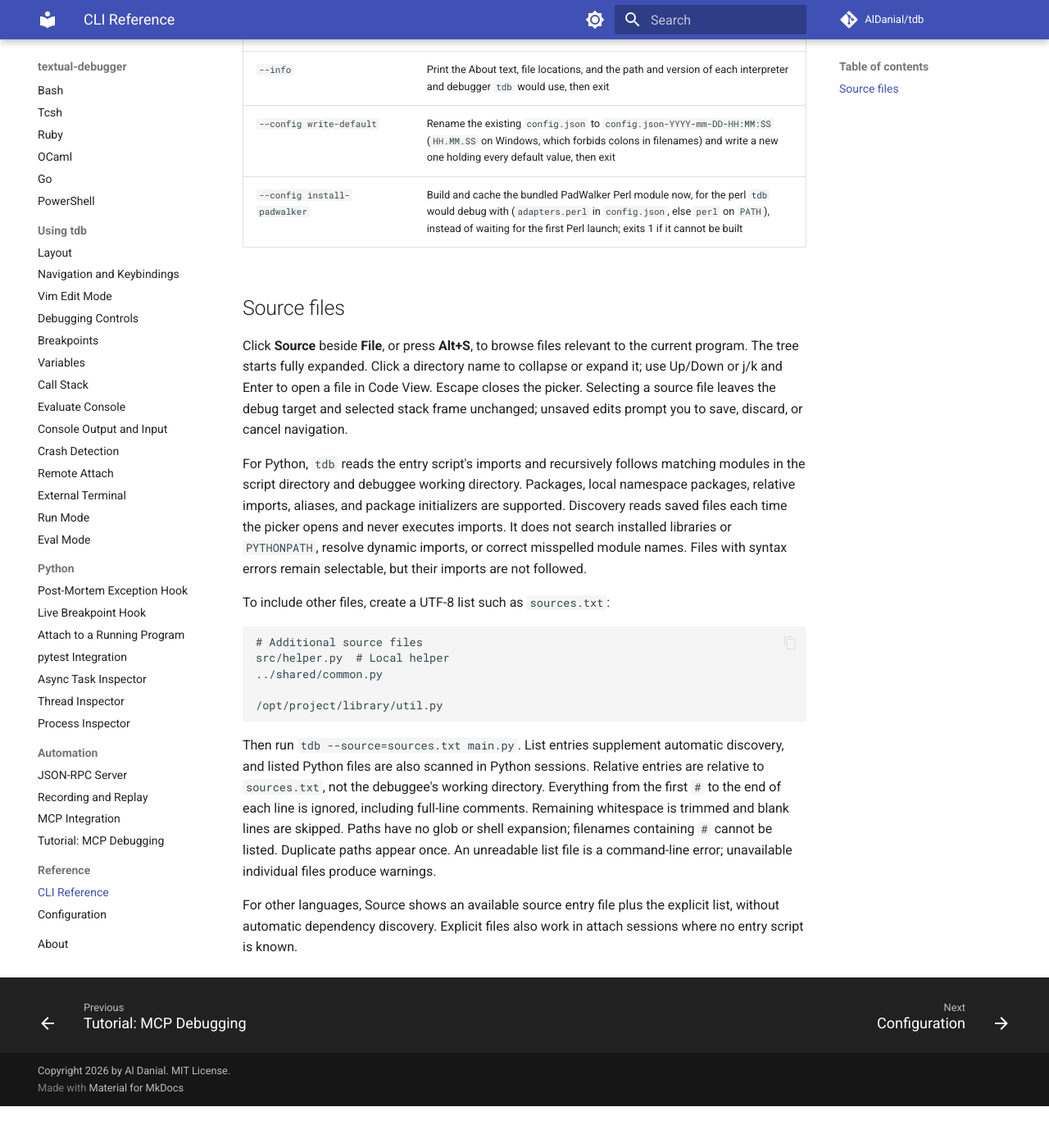
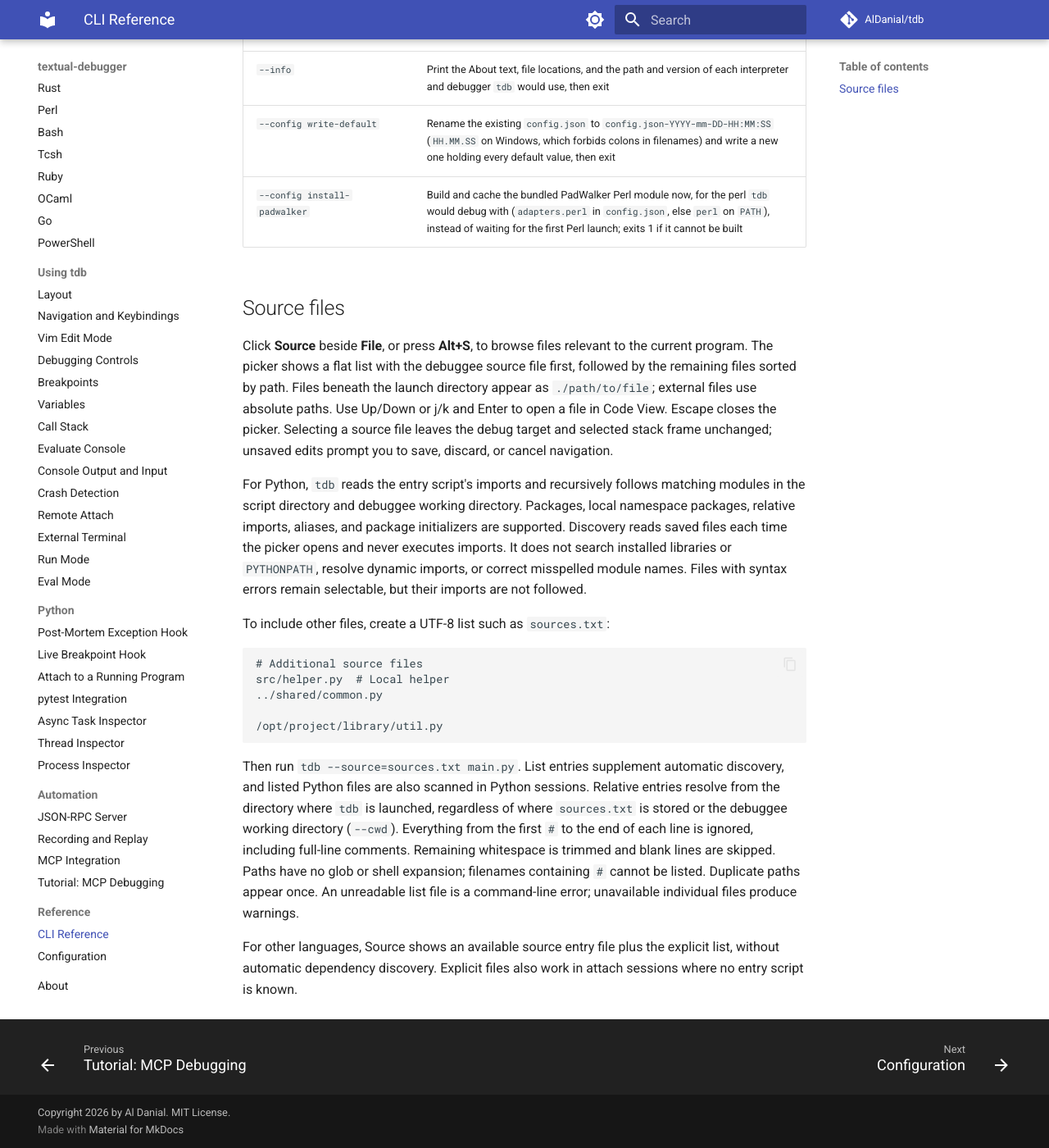
Before and after one commit to AlDanial/tdb, an MkDocs documentation site: the page built from docs/reference/cli.md, in a window 1280 px wide and 1400 px high, scrolled down 2474 px. Shown: the whole window at 82% size. Built offline with MkDocs 1.6.1 and Material for MkDocs 9.7.7, drawn with Linux system fonts in a browser that asks for light colours; comment, search, counter and statistics services are not loaded; before the commit the page ends 3823 px from its top, so only the background shows below that; some of the changed text lies outside the part shown.

Commit message:
feat: simplify Source modal navigation
Show source files as a flat list with the debuggee first. Resolve relative --source entries from the tdb launch directory, independent of the list location and --cwd. Update documentation and regression tests.

Validation: 216 related tests passed; formatting and whitespace checks passed.

Co-Authored-By: Codex GPT-6-Astra medium

```diff
--- a/docs/reference/cli.md
+++ b/docs/reference/cli.md
@@ -23,7 +23,7 @@ usage: tdb [-h] [-v] [-r [HOST:]PORT] [--cwd CWD] [--no-stop-on-entry]
 | `--if EXPR` | Make the `-k`/`-t` breakpoint just before it conditional: the program stops there only when `EXPR` is true, e.g. `-k module.py:27 --if "a > 7"`. `EXPR` uses the debug adapter's expression syntax for the program's language. At most one `--if` per breakpoint; not supported for Tcsh. |
 | `--no-stop-on-entry` | Do not pause at the first line (default: stop on entry; automatic when `-k` is given) |
 | `--cwd DIR` | Working directory for the debuggee |
-| `--source FILE` | Add files to the Source picker from a UTF-8 file containing one filename per line. Relative paths are resolved against the list file's directory. Supplements automatically discovered local Python sources. |
+| `--source FILE` | Add files to the Source picker from a UTF-8 file containing one filename per line. Relative paths are resolved against the directory where `tdb` is launched. Supplements automatically discovered local Python sources. |
 | `--python PATH` | Python interpreter for the debuggee (Python targets only) |
 | `--pv` | Shorthand for --python .venv/bin/python |
 | `--lang LANGUAGE` | Debuggee language (`python`, `cpp`, `perl`); default: auto-detect from the target |
@@ -56,9 +56,10 @@ usage: tdb [-h] [-v] [-r [HOST:]PORT] [--cwd CWD] [--no-stop-on-entry]
 ## Source files
 
 Click **Source** beside **File**, or press **Alt+S**, to browse files relevant
-to the current program. The tree starts fully expanded. Click a directory
-name to collapse or expand it; use Up/Down or j/k and Enter to open a file
-in Code View. Escape closes the picker. Selecting a source file leaves the
+to the current program. The picker shows a flat list with the debuggee source
+file first, followed by the remaining files sorted by path. Files beneath the
+launch directory appear as `./path/to/file`; external files use absolute paths.
+Use Up/Down or j/k and Enter to open a file in Code View. Escape closes the picker. Selecting a source file leaves the
 debug target and selected stack frame unchanged; unsaved edits prompt you
 to save, discard, or cancel navigation.
 
@@ -82,8 +83,8 @@ src/helper.py  # Local helper
 
 Then run `tdb --source=sources.txt main.py`. List entries supplement automatic
 discovery, and listed Python files are also scanned in Python sessions.
-Relative entries are relative to `sources.txt`, not the debuggee's working
-directory. Everything from the first `#` to the end of each line is ignored,
+Relative entries resolve from the directory where `tdb` is launched, regardless
+of where `sources.txt` is stored or the debuggee working directory (`--cwd`). Everything from the first `#` to the end of each line is ignored,
 including full-line comments. Remaining whitespace is trimmed and blank lines
 are skipped. Paths have no glob or shell expansion; filenames containing `#`
 cannot be listed. Duplicate paths appear once. An unreadable list
```
Also changed, not shown: docs/superpowers/specs/2026-11-06-source-navigation-design.md (+12 -12 lines), 7 other files.
